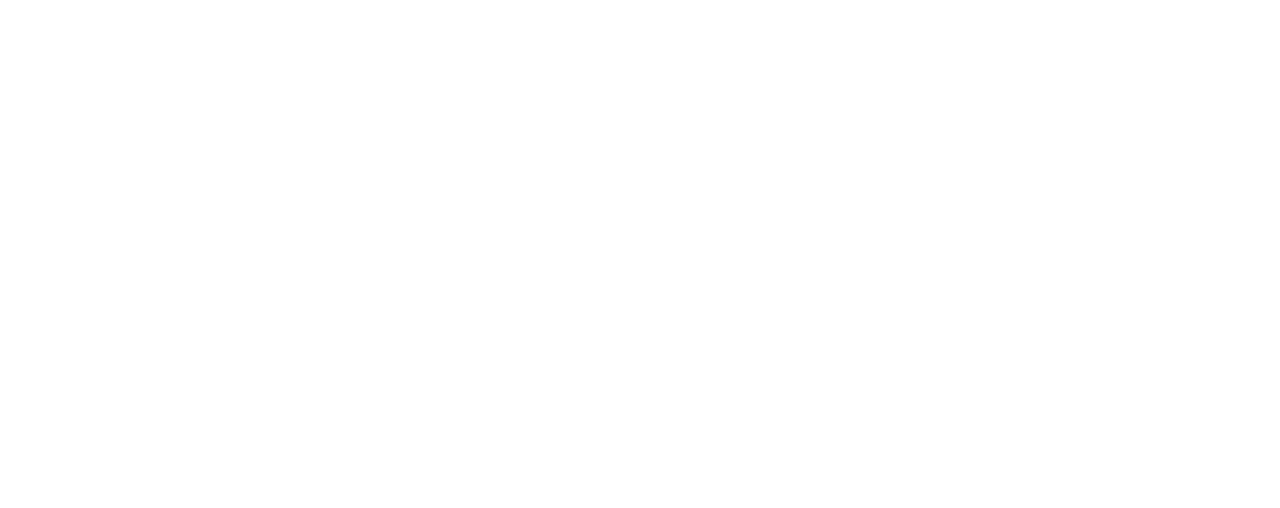
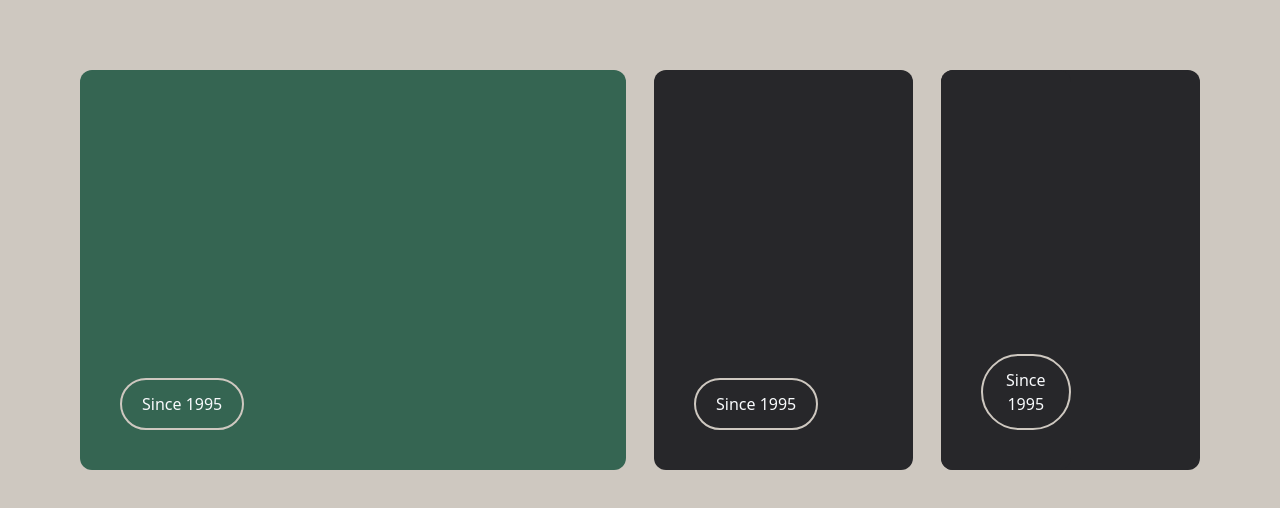
Before and after one commit to sankalp-singh-07/Flippo, a React (Vite) app: page / in a window 1280 px wide. Shown: the part 3933-4441 px from the top of the page. Before the commit the page ends 3803 px from the top, so only its background shows below. Built offline with nearby package versions, Linux system fonts and the light colour scheme.

Commit message:
cards component created

```diff
--- a/src/App.jsx
+++ b/src/App.jsx
@@ -5,6 +5,7 @@
 import About from './components/About/About.component';
 import Eyes from './components/Eyes/eyes.component';
 import Featured from './components/Featured/Featured.component';
+import Cards from './components/Cards/Cards.component';
 
 const App = () => {
 	return (
@@ -15,6 +16,7 @@
 			<About />
 			<Eyes />
 			<Featured />
+			<Cards />
 		</div>
 	);
 };
--- /dev/null
+++ b/src/components/Cards/Cards.component.jsx
@@ -0,0 +1,31 @@
+import React from 'react';
+
+const Cards = () => {
+	return (
+		<div className="w-full h-screen bg-[#cec8c0] flex gap-7 items-center px-20">
+			<div className="w-1/2 h-[50vh]">
+				<div className="relative w-full rounded-xl h-full bg-[#356552]">
+					<button className="absolute px-5 py-3 left-10 bottom-10 border-2 rounded-full border-[#cec8c0]">
+						Since 1995
+					</button>
+				</div>
+			</div>
+			<div className="w-1/2 h-[50vh] flex gap-7">
+				<div className="w-1/2 rounded-xl h-full relative bg-zinc-800">
+					<button className="absolute px-5 py-3 left-10 bottom-10 border-2 rounded-full border-[#cec8c0]">
+						Since 1995
+					</button>
+				</div>
+				<div className="w-1/2 rounded-xl h-full bg-zinc-800">
+					<div className="w-1/2 rounded-xl h-full relative bg-zinc-800">
+						<button className="absolute px-5 py-3 left-10 bottom-10 border-2 rounded-full border-[#cec8c0]">
+							Since 1995
+						</button>
+					</div>
+				</div>
+			</div>
+		</div>
+	);
+};
+
+export default Cards;
```
